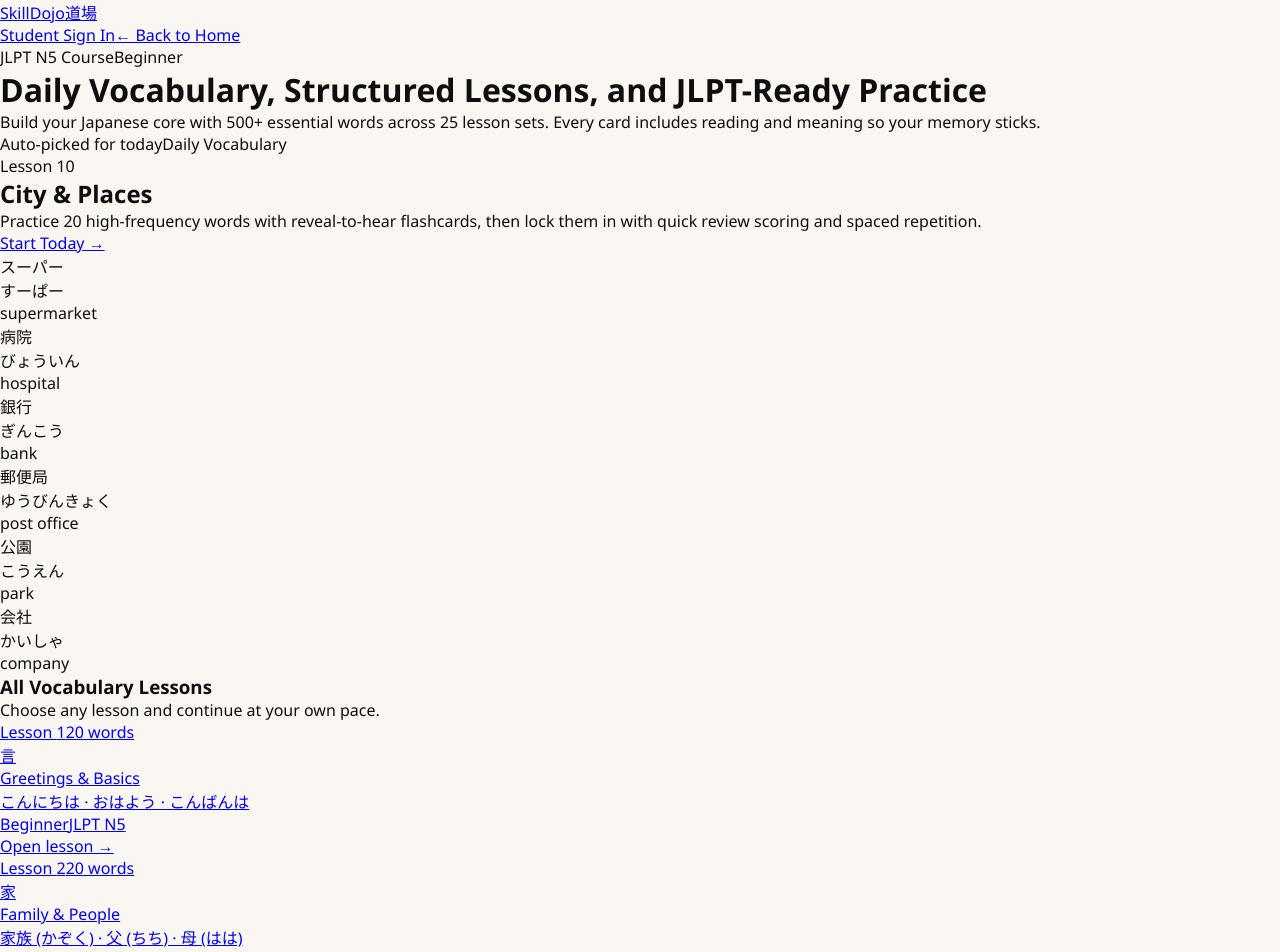
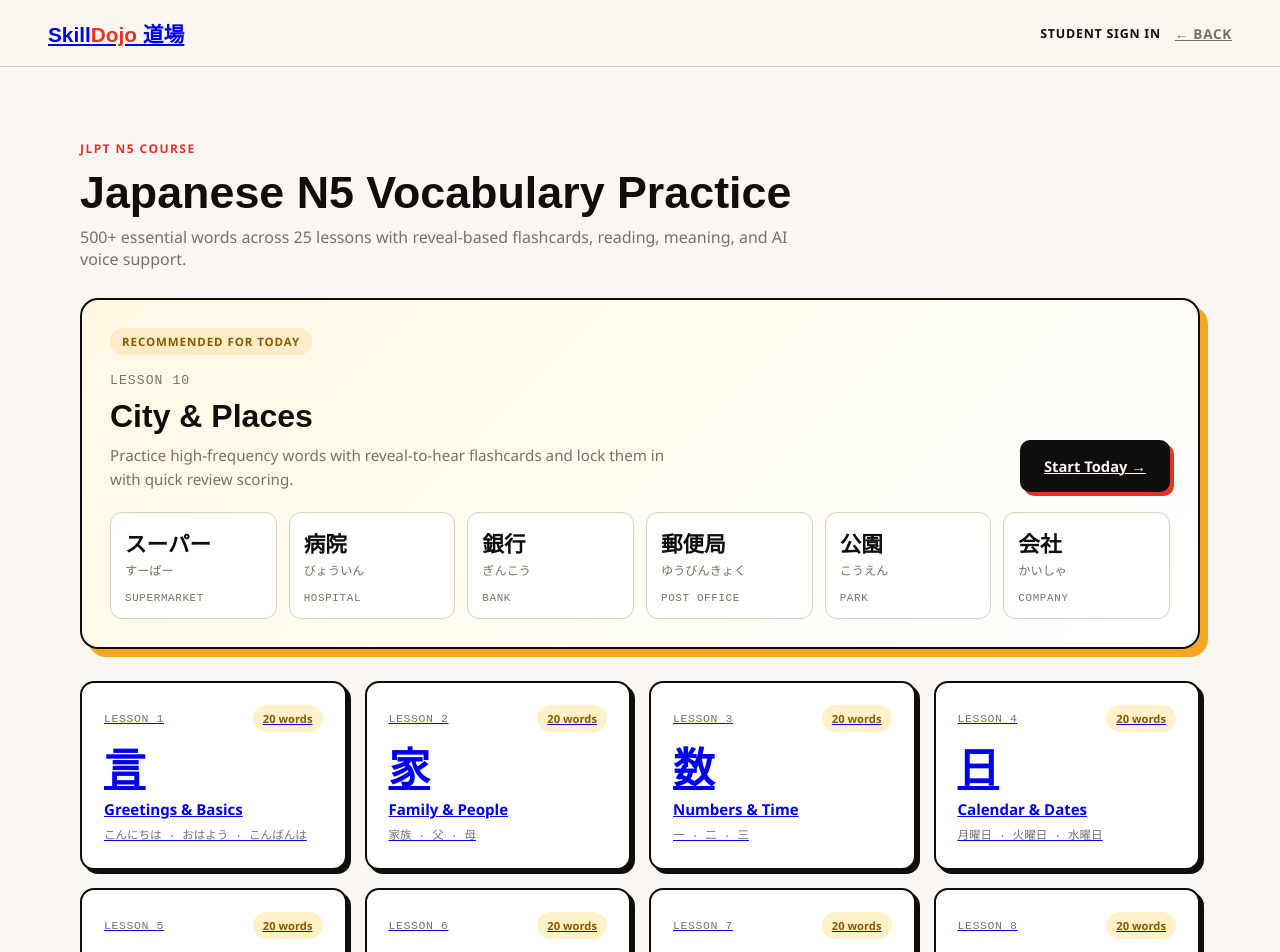
Before and after one commit to marufislam8924/skilldojo, a Next.js app: page /vocab in a window 1280 px wide. Shown: the top 952 px of the page. Built offline with nearby package versions, Linux system fonts and the light colour scheme; no server answers.

Commit message:
refactor: align vocab page styling with other sections using CSS modules

```diff
--- a/app/vocab/page.js
+++ b/app/vocab/page.js
@@ -1,171 +1,82 @@
-"use client";
 import Link from "next/link";
 import {
   getDailyVocabularyLesson,
   totalVocabularyWords,
   vocabularyLessons,
 } from "../vocabData";
+import styles from "./vocab.module.css";
 import StudentNavAction from "../components/StudentNavAction";
 
 export default function VocabularyPage() {
   const dailyLesson = getDailyVocabularyLesson();
 
   return (
-    <main className="min-h-screen bg-slate-50 text-slate-900">
-      <div className="relative overflow-hidden">
-        <div className="absolute inset-x-0 top-[-200px] h-[420px] bg-gradient-to-b from-cyan-100 via-indigo-50 to-transparent" />
-        <div className="absolute -left-20 top-16 h-52 w-52 rounded-full bg-cyan-200/30 blur-3xl" />
-        <div className="absolute -right-10 top-10 h-56 w-56 rounded-full bg-indigo-200/30 blur-3xl" />
-
-        <div className="relative mx-auto w-full max-w-7xl px-4 pb-14 pt-5 sm:px-6 lg:px-8 lg:pt-7">
-          <nav className="mb-8 flex flex-wrap items-center justify-between gap-3 rounded-2xl border border-white/70 bg-white/75 px-4 py-3 shadow-md backdrop-blur md:px-6">
-            <Link
-              href="/"
-              className="text-lg font-semibold tracking-tight text-slate-900 transition-colors hover:text-indigo-600"
-            >
-              Skill<span className="text-indigo-600">Dojo</span>
-              <span className="ml-2 text-base text-slate-500">道場</span>
+    <main className={styles.main}>
+      <nav className={styles.nav}>
+        <Link href="/" className={styles.logo}>
+          Skill<span style={{ color: "var(--red)" }}>Dojo</span> 道場
         </Link>
-            <div className="flex flex-wrap items-center gap-2">
-              <StudentNavAction
-                className="inline-flex items-center rounded-full border border-slate-200 bg-white px-4 py-2 text-sm font-medium text-slate-700 transition-colors hover:border-slate-300 hover:text-slate-900"
-                dashboardLabel="My Progress"
-              />
-              <Link
-                href="/"
-                className="inline-flex items-center rounded-full border border-slate-200 bg-white px-4 py-2 text-sm font-medium text-slate-700 transition-colors hover:border-indigo-200 hover:text-indigo-700"
-              >
-                ← Back to Home
+        <div className={styles.navActions}>
+          <StudentNavAction className={styles.navLink} dashboardLabel="My Progress" />
+          <Link className={styles.backBtn} href="/">
+            ← Back
           </Link>
         </div>
       </nav>
 
-          <header className="mb-8 rounded-3xl border border-slate-200/70 bg-white p-6 shadow-lg sm:p-8 lg:p-10">
-            <div className="mb-4 flex flex-wrap items-center gap-2">
-              <span className="inline-flex items-center rounded-full bg-indigo-50 px-3 py-1 text-xs font-semibold uppercase tracking-[0.14em] text-indigo-700">
-                JLPT N5 Course
-              </span>
-              <span className="inline-flex items-center rounded-full bg-emerald-50 px-3 py-1 text-xs font-semibold uppercase tracking-[0.14em] text-emerald-700">
-                Beginner
-              </span>
-            </div>
-            <h1 className="max-w-4xl text-3xl font-semibold tracking-tight text-slate-900 sm:text-4xl lg:text-5xl">
-              Daily Vocabulary, Structured Lessons, and JLPT-Ready Practice
-            </h1>
-            <p className="mt-4 max-w-3xl text-base leading-relaxed text-slate-600 sm:text-lg">
-              Build your Japanese core with {totalVocabularyWords}+ essential words across {vocabularyLessons.length} lesson sets. Every card includes reading and meaning so your memory sticks.
+      <div className={styles.header}>
+        <div className={styles.headerTag}>JLPT N5 Course</div>
+        <h1 className={styles.headerTitle}>Japanese N5 Vocabulary Practice</h1>
+        <p className={styles.headerDesc}>
+          {totalVocabularyWords}+ essential words across {vocabularyLessons.length} lessons with
+          reveal-based flashcards, reading, meaning, and AI voice support.
         </p>
-          </header>
-
-          <section className="group mb-8 rounded-3xl border border-indigo-100 bg-white p-6 shadow-lg transition-all duration-300 hover:-translate-y-0.5 hover:shadow-xl sm:p-8">
-            <div className="mb-4 flex flex-wrap items-center gap-2">
-              <span className="inline-flex items-center rounded-full bg-amber-50 px-3 py-1 text-xs font-semibold uppercase tracking-[0.14em] text-amber-700">
-                Auto-picked for today
-              </span>
-              <span className="inline-flex items-center rounded-full bg-slate-100 px-3 py-1 text-xs font-semibold uppercase tracking-[0.14em] text-slate-700">
-                Daily Vocabulary
-              </span>
       </div>
 
-            <div className="mb-6 flex flex-col gap-5 md:flex-row md:items-end md:justify-between">
+      <section className={styles.dailyCard}>
+        <div className={styles.dailyMeta}>Recommended for today</div>
+        <div className={styles.dailyTop}>
           <div>
-                <p className="text-sm font-medium uppercase tracking-[0.12em] text-slate-500">
-                  Lesson {dailyLesson.id}
-                </p>
-                <h2 className="mt-1 text-2xl font-semibold tracking-tight text-slate-900 sm:text-3xl">
-                  {dailyLesson.name}
-                </h2>
-                <p className="mt-3 max-w-2xl text-sm leading-relaxed text-slate-600 sm:text-base">
-                  Practice 20 high-frequency words with reveal-to-hear flashcards, then lock them in with quick review scoring and spaced repetition.
+            <div className={styles.dailyLessonNum}>Lesson {dailyLesson.id}</div>
+            <h2 className={styles.dailyTitle}>{dailyLesson.name}</h2>
+            <p className={styles.dailyDesc}>
+              Practice high-frequency words with reveal-to-hear flashcards and lock them in with
+              quick review scoring.
             </p>
           </div>
-              <Link
-                href={`/vocab/${dailyLesson.id}`}
-                className="inline-flex h-11 items-center justify-center rounded-xl bg-slate-900 px-5 text-sm font-semibold text-white transition-all duration-300 hover:bg-indigo-700 hover:shadow-lg"
-              >
+          <Link className={styles.dailyBtn} href={`/vocab/${dailyLesson.id}`}>
             Start Today →
           </Link>
         </div>
-
-            <div className="grid grid-cols-1 gap-3 sm:grid-cols-2 lg:grid-cols-3">
+        <div className={styles.dailyWords}>
           {dailyLesson.chars.slice(0, 6).map((item) => (
-                <div
-                  key={item.k}
-                  className="rounded-2xl border border-slate-200 bg-gradient-to-b from-white to-slate-50 p-4 shadow-sm"
-                >
-                  <div className="text-2xl font-semibold leading-none text-slate-900">
-                    {item.k}
-                  </div>
-                  <div className="mt-2 text-sm font-medium text-slate-500">{item.reading}</div>
-                  <div className="mt-1 text-xs uppercase tracking-[0.08em] text-slate-400">
-                    {item.meaning}
-                  </div>
+            <div key={item.k} className={styles.dailyWordChip}>
+              <span className={styles.dailyWord}>{item.k}</span>
+              <span className={styles.dailyReading}>{item.reading}</span>
+              <span className={styles.dailyMeaning}>{item.meaning}</span>
             </div>
           ))}
         </div>
       </section>
 
-          <section>
-            <div className="mb-4 flex flex-wrap items-end justify-between gap-3">
-              <div>
-                <h3 className="text-2xl font-semibold tracking-tight text-slate-900 sm:text-3xl">
-                  All Vocabulary Lessons
-                </h3>
-                <p className="mt-1 text-sm text-slate-600 sm:text-base">
-                  Choose any lesson and continue at your own pace.
-                </p>
+      <div className={styles.grid}>
+        {vocabularyLessons.map((lesson) => (
+          <Link key={lesson.id} href={`/vocab/${lesson.id}`} className={styles.lessonCard}>
+            <div className={styles.lessonTopRow}>
+              <div className={styles.lessonNum}>Lesson {lesson.id}</div>
+              <div className={styles.lessonCount}>{lesson.chars.length} words</div>
             </div>
-            </div>
-
-            <div className="grid grid-cols-1 gap-4 sm:grid-cols-2 lg:grid-cols-3 xl:grid-cols-4">
-              {vocabularyLessons.map((lesson) => (
-                <Link
-                  key={lesson.id}
-                  href={`/vocab/${lesson.id}`}
-                  className="group rounded-2xl border border-slate-200 bg-white p-5 shadow-md transition-all duration-300 hover:-translate-y-1 hover:border-indigo-200 hover:shadow-xl"
-                >
-                  <div className="mb-4 flex items-center justify-between gap-2">
-                    <span className="text-xs font-semibold uppercase tracking-[0.12em] text-slate-500">
-                      Lesson {lesson.id}
-                    </span>
-                    <span className="inline-flex items-center rounded-full bg-sky-50 px-2.5 py-1 text-xs font-semibold text-sky-700">
-                      {lesson.chars.length} words
-                    </span>
-                  </div>
-
-                  <div className="mb-2 text-4xl font-semibold leading-none text-slate-900">
-                    {lesson.kana}
-                  </div>
-
-                  <div className="mb-3 text-base font-semibold text-slate-900">
-                    {lesson.name}
-                  </div>
-
-                  <div className="mb-4 text-sm leading-relaxed text-slate-600">
+            <div className={styles.lessonKana}>{lesson.kana}</div>
+            <div className={styles.lessonName}>{lesson.name}</div>
+            <div className={styles.lessonChars}>
               {lesson.chars
                 .slice(0, 3)
-                      .map((item) => (item.k === item.reading ? item.k : `${item.k} (${item.reading})`))
+                .map((item) => item.k)
                 .join(" · ")}
-                  </div>
-
-                  <div className="flex flex-wrap items-center gap-2">
-                    <span className="inline-flex items-center rounded-full bg-emerald-50 px-2.5 py-1 text-[11px] font-semibold uppercase tracking-[0.08em] text-emerald-700">
-                      Beginner
-                    </span>
-                    <span className="inline-flex items-center rounded-full bg-indigo-50 px-2.5 py-1 text-[11px] font-semibold uppercase tracking-[0.08em] text-indigo-700">
-                      JLPT N5
-                    </span>
-                  </div>
-
-                  <div className="mt-5 text-sm font-medium text-indigo-600 transition-colors group-hover:text-indigo-700">
-                    Open lesson →
             </div>
           </Link>
         ))}
       </div>
-          </section>
-        </div>
-      </div>
     </main>
   );
 }
```
Lines whose indentation alone changed are shown as unchanged.
